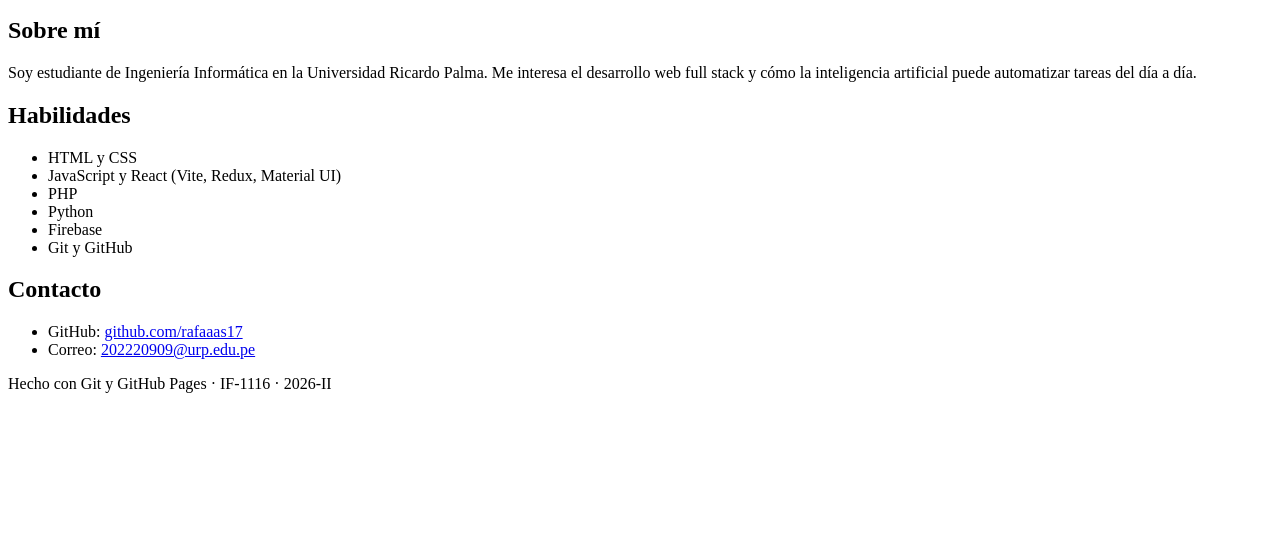
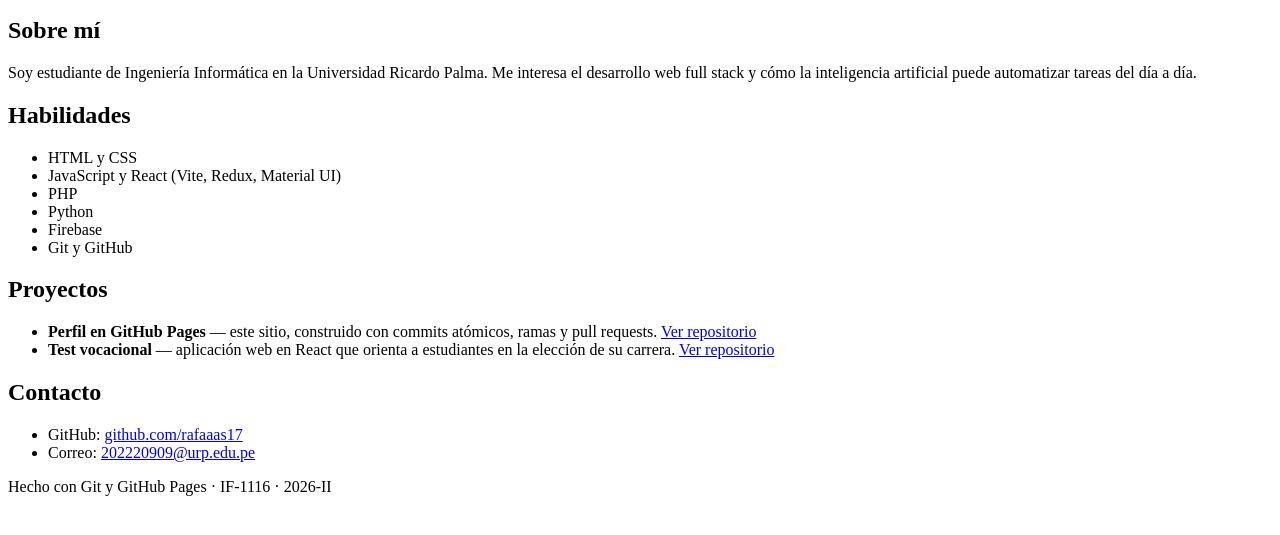
Before and after one commit to rafaaas17/rafaaas17.github.io, a plain HTML site: page index.html in a window 1280 px wide. Shown: the part 101-636 px from the top of the page. Drawn offline with Linux system fonts and the light colour scheme.

Commit message:
Agregar sección de proyectos

```diff
--- a/index.html
+++ b/index.html
@@ -32,6 +32,22 @@
       </ul>
     </section>
 
+    <section id="proyectos">
+      <h2>Proyectos</h2>
+      <ul>
+        <li>
+          <strong>Perfil en GitHub Pages</strong> — este sitio, construido con commits
+          atómicos, ramas y pull requests.
+          <a href="https://github.com/rafaaas17/rafaaas17.github.io">Ver repositorio</a>
+        </li>
+        <li>
+          <strong>Test vocacional</strong> — aplicación web en React que orienta a
+          estudiantes en la elección de su carrera.
+          <a href="https://github.com/rafaaas17/test-vocational">Ver repositorio</a>
+        </li>
+      </ul>
+    </section>
+
     <section id="contacto">
       <h2>Contacto</h2>
       <ul>
```
